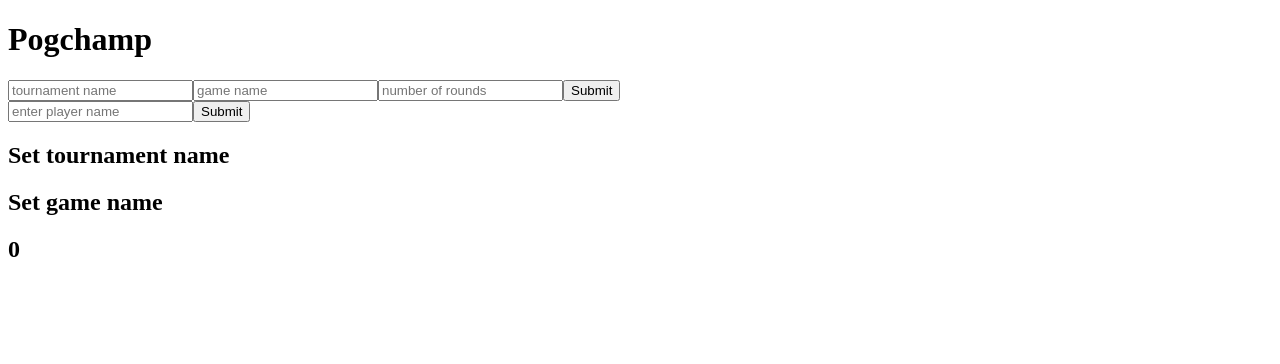
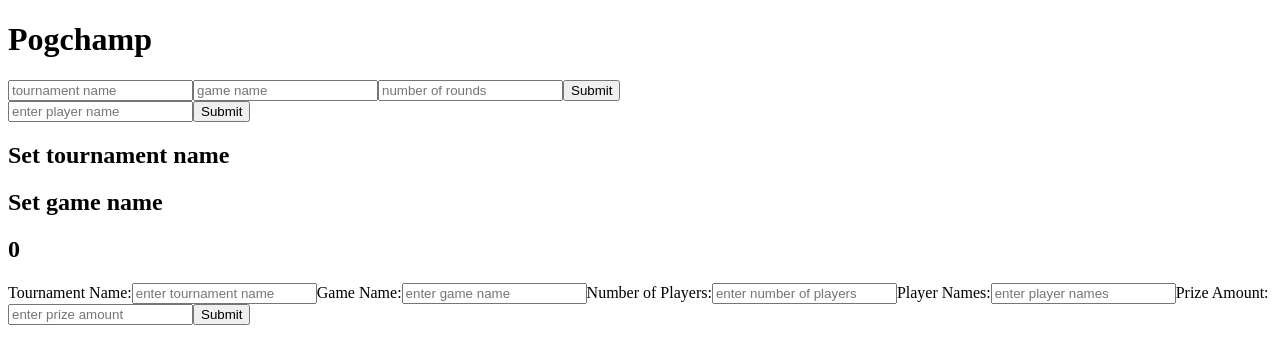
Before and after one commit to hratx-blue-ocean/pogchamp, a React app: page / in a window 1280 px wide. Shown: the top 364 px of the page. Built offline with nearby package versions, Linux system fonts and the light colour scheme.

Commit message:
added basic bracket form

```diff
--- a/client/src/components/App.jsx
+++ b/client/src/components/App.jsx
@@ -1,11 +1,13 @@
 import React from 'react';
 import SwissController from './SwissController.jsx';
+import BracketForm from './BracketForm.jsx';
 
 const App = () => {
   return (
     <div>
       <h1>Pogchamp</h1>
       <SwissController />
+      <BracketForm />
     </div>
   );
 }
--- /dev/null
+++ b/client/src/components/BracketForm.jsx
@@ -0,0 +1,37 @@
+import React from 'react';
+
+const BracketForm = () => {
+  return (
+    <div>
+      <form>
+        <label>
+          Tournament Name:
+          <input type="text" placeholder="enter tournament name"/>
+        </label>
+
+        <label>
+          Game Name:
+          <input type="text" placeholder="enter game name"/>
+        </label>
+
+        <label>
+           Number of Players:
+          <input type="text" placeholder="enter number of players"/>
+        </label>
+
+        <label>
+          Player Names:
+          <input type="text" placeholder="enter player names"/>
+        </label>
+
+        <label>
+          Prize Amount:
+          <input type="text" placeholder="enter prize amount"/>
+        </label>
+        <button type="submit">Submit</button>
+      </form>
+    </div>
+  )
+}
+
+export default BracketForm;
--- a/client/src/components/SwissController.jsx
+++ b/client/src/components/SwissController.jsx
@@ -6,6 +6,7 @@ const SwissController = (props) => {
     gameName: 'Set game name',
     rounds: 0
   });
+
   const [playerInfo, setPlayerInfo] = useState({});
 
   const tournamentRef = useRef(null);
```
